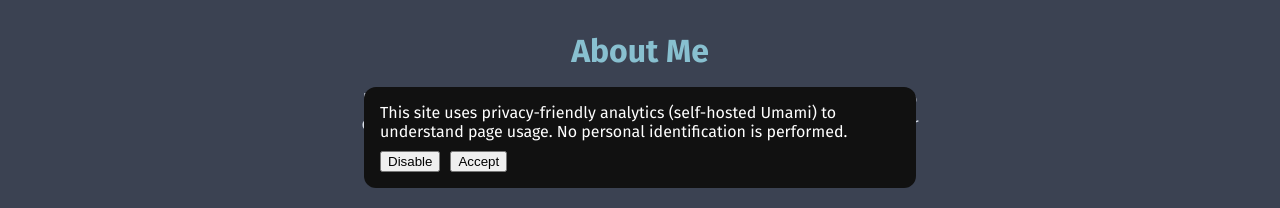
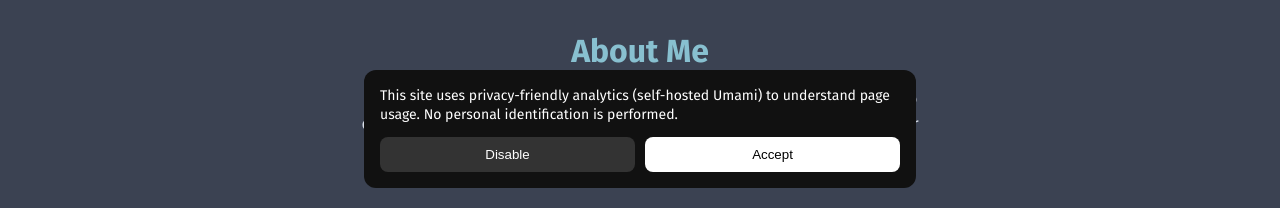
Before and after one commit to Darbyshire64/Portfolio, a React (Vite) app: page / in a window 1280 px wide. Shown: the part 592-800 px from the top of the page. Built offline with nearby package versions, Linux system fonts and the light colour scheme.

Commit message:
Updated Cookie Question CSS

```diff
--- a/src/components/ConsentBanner.jsx
+++ b/src/components/ConsentBanner.jsx
@@ -31,14 +31,19 @@ export default function ConsentBanner() {
   return (
     <div style={styles.wrapper}>
       <div style={styles.box}>
-        <div>
+        <div style={styles.text}>
           This site uses privacy-friendly analytics (self-hosted Umami) to
           understand page usage. No personal identification is performed.
         </div>
 
         <div style={styles.buttons}>
-          <button onClick={reject}>Disable</button>
-          <button onClick={accept}>Accept</button>
+          <button onClick={reject} style={styles.btnSecondary}>
+            Disable
+          </button>
+
+          <button onClick={accept} style={styles.btnPrimary}>
+            Accept
+          </button>
         </div>
       </div>
     </div>
@@ -56,15 +61,37 @@ const styles = {
     justifyContent: "center",
   },
   box: {
+    maxWidth: 520,
     background: "#111",
     color: "#fff",
     padding: 16,
     borderRadius: 12,
-    maxWidth: 520,
+    fontSize: 14,
+  },
+  text: {
+    marginBottom: 12,
+    lineHeight: 1.4,
   },
   buttons: {
-    marginTop: 10,
     display: "flex",
     gap: 10,
   },
+  btnPrimary: {
+    flex: 1,
+    padding: 10,
+    background: "#fff",
+    color: "#000",
+    border: "none",
+    borderRadius: 8,
+    cursor: "pointer",
+  },
+  btnSecondary: {
+    flex: 1,
+    padding: 10,
+    background: "#333",
+    color: "#fff",
+    border: "none",
+    borderRadius: 8,
+    cursor: "pointer",
+  },
 };
```
